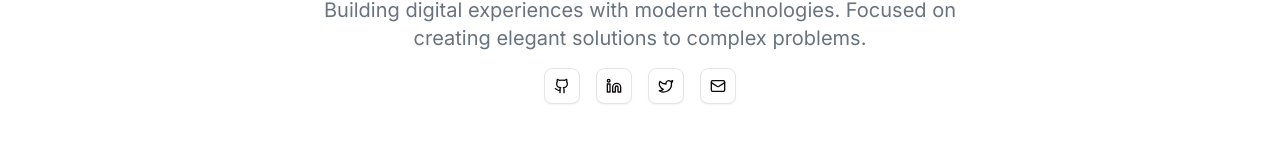
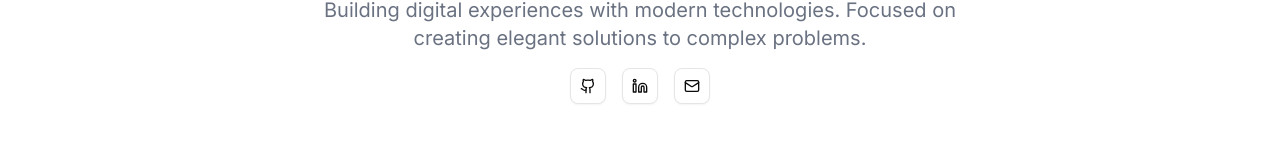
Before and after one commit to boncui/boncui-portfolio, a Next.js app in the folder portfolio/: page / in a window 1280 px wide. Shown: the part 257-425 px from the top of the page. Built offline with nearby package versions, Linux system fonts and the light colour scheme.

Commit message:
fixed basic links

```diff
--- a/portfolio/src/app/page.tsx
+++ b/portfolio/src/app/page.tsx
@@ -1,5 +1,5 @@
 import { Button } from "@/components/ui/button"
-import { Github, Linkedin, Mail, Twitter } from "lucide-react"
+import { Github, Linkedin, Mail } from "lucide-react"
 import Link from "next/link"
 import ContactForm from "@/components/custom/contact-form";
 import ProjectCard from "@/components/custom/project-card";
@@ -46,25 +46,19 @@ export default function Page() {
                 </p>
               </div>
               <div className="space-x-4">
-                <Link href="https://github.com" target="_blank">
+                <Link href="https://github.com/boncui" target="_blank">
                   <Button variant="outline" size="icon">
                     <Github className="h-4 w-4" />
                     <span className="sr-only">GitHub</span>
                   </Button>
                 </Link>
-                <Link href="https://linkedin.com" target="_blank">
+                <Link href="https://linkedin.com/in/boncui" target="_blank">
                   <Button variant="outline" size="icon">
                     <Linkedin className="h-4 w-4" />
                     <span className="sr-only">LinkedIn</span>
                   </Button>
                 </Link>
-                <Link href="https://twitter.com" target="_blank">
-                  <Button variant="outline" size="icon">
-                    <Twitter className="h-4 w-4" />
-                    <span className="sr-only">Twitter</span>
-                  </Button>
-                </Link>
-                <Link href="mailto:hello@example.com">
+                <Link href="d.cui@wustl.edu">
                   <Button variant="outline" size="icon">
                     <Mail className="h-4 w-4" />
                     <span className="sr-only">Email</span>
```
